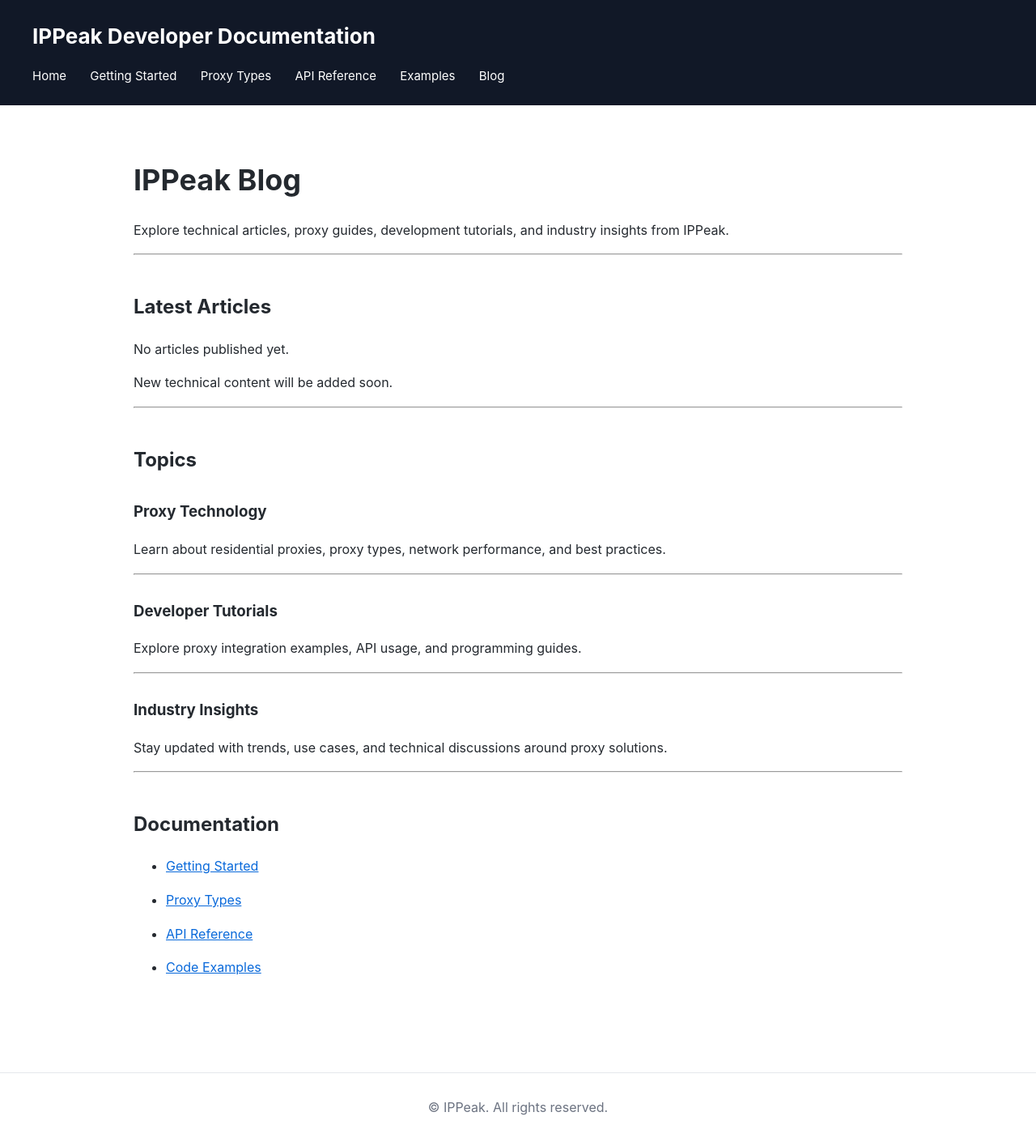
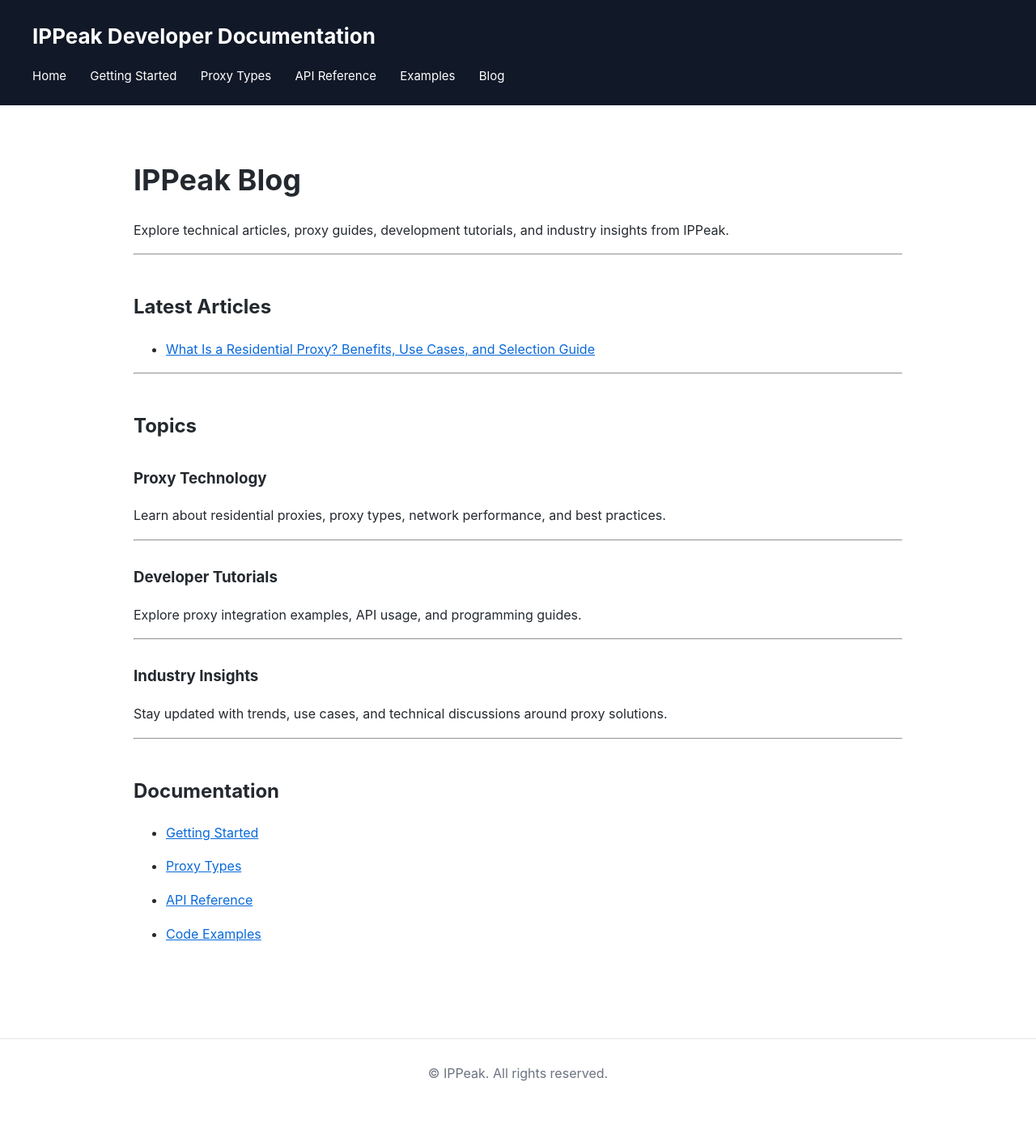
Before and after one commit to IPPeak/IPPeak-Residential-Proxy, a Jekyll site: the page built from docs/blog/index.md, in a window 1280 px wide. Shown: the whole page at 81% size. Built offline with Jekyll 4.4.1, drawn with Linux system fonts in a browser that asks for light colours; after the commit the page ends 1369 px from its top, so only the background shows below that.

Commit message:
Update index.md

```diff
--- a/docs/blog/index.md
+++ b/docs/blog/index.md
@@ -12,9 +12,7 @@
 
 ## Latest Articles
 
-No articles published yet.
-
-New technical content will be added soon.
+- [What Is a Residential Proxy? Benefits, Use Cases, and Selection Guide](What-Is-a-Residential-Proxy.html)
 
 ---
 
```
